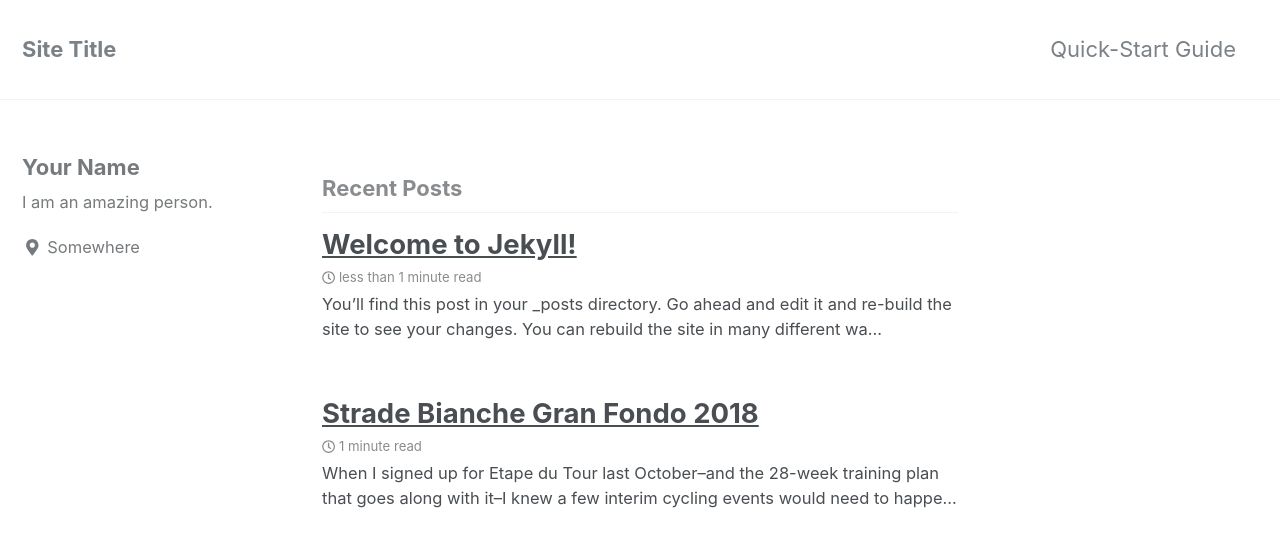
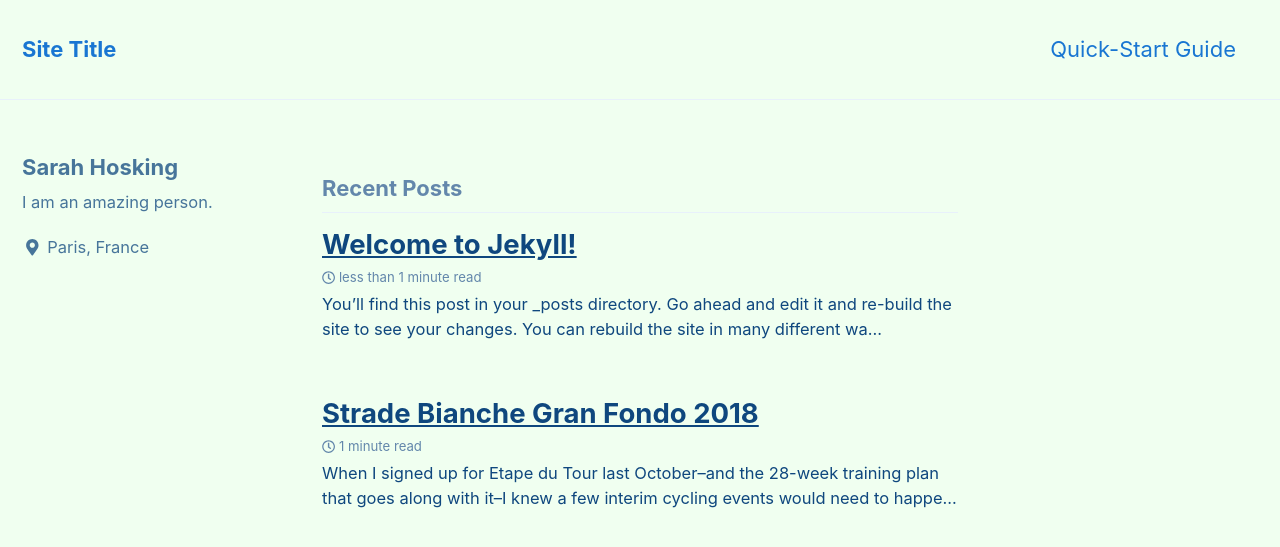
Before and after one commit to limegimlet/limegimlet.github.io, a Jekyll site: the page built from index.html, in a window 1280 px wide and 900 px high. Shown: the top 547 px of the window. Built offline with Jekyll 4.4.1, drawn with Linux system fonts in a browser that asks for light colours; nearby versions of some CDN libraries; the list of posts is cut into pages by our own code; some of the changed text lies outside the part shown.

Commit message:
Update _config.yml
chore: fixing var values

```diff
--- a/_config.yml
+++ b/_config.yml
@@ -12,13 +12,13 @@
 
 # theme                  : "minimal-mistakes-jekyll"
 remote_theme           : "mmistakes/minimal-mistakes"
-minimal_mistakes_skin    : "default" # "air", "aqua", "contrast", "dark", "dirt", "neon", "mint", "plum", "sunrise"
+minimal_mistakes_skin    : "aqua" #"default" "air", "aqua", "contrast", "dark", "dirt", "neon", "mint", "plum", "sunrise"
 
 # Site Settings
 locale                   : "en-US"
 title                    : "Site Title"
 title_separator          : "-"
-name                     : "Your Name"
+name                     : "Sarah Hosking"
 description              : "An amazing website."
 url                      : "https://limegimlet.github.io"
 baseurl                  : #""
@@ -75,7 +75,7 @@ naver_site_verification  :
 
 # Social Sharing
 twitter:
-  username               :
+  username               : "sehosking"
 facebook:
   username               :
   app_id                 :
@@ -97,10 +97,10 @@ analytics:
 
 # Site Author
 author:
-  name             : "Your Name"
+  name             : "Sarah Hosking"
   avatar           : # path of avatar image, e.g. "/assets/images/bio-photo.jpg"
   bio              : "I am an amazing person."
-  location         : "Somewhere"
+  location         : "Paris, France"
   email            :
   uri              :
   home             : # null (default), "absolute or relative url to link to author home"
```
